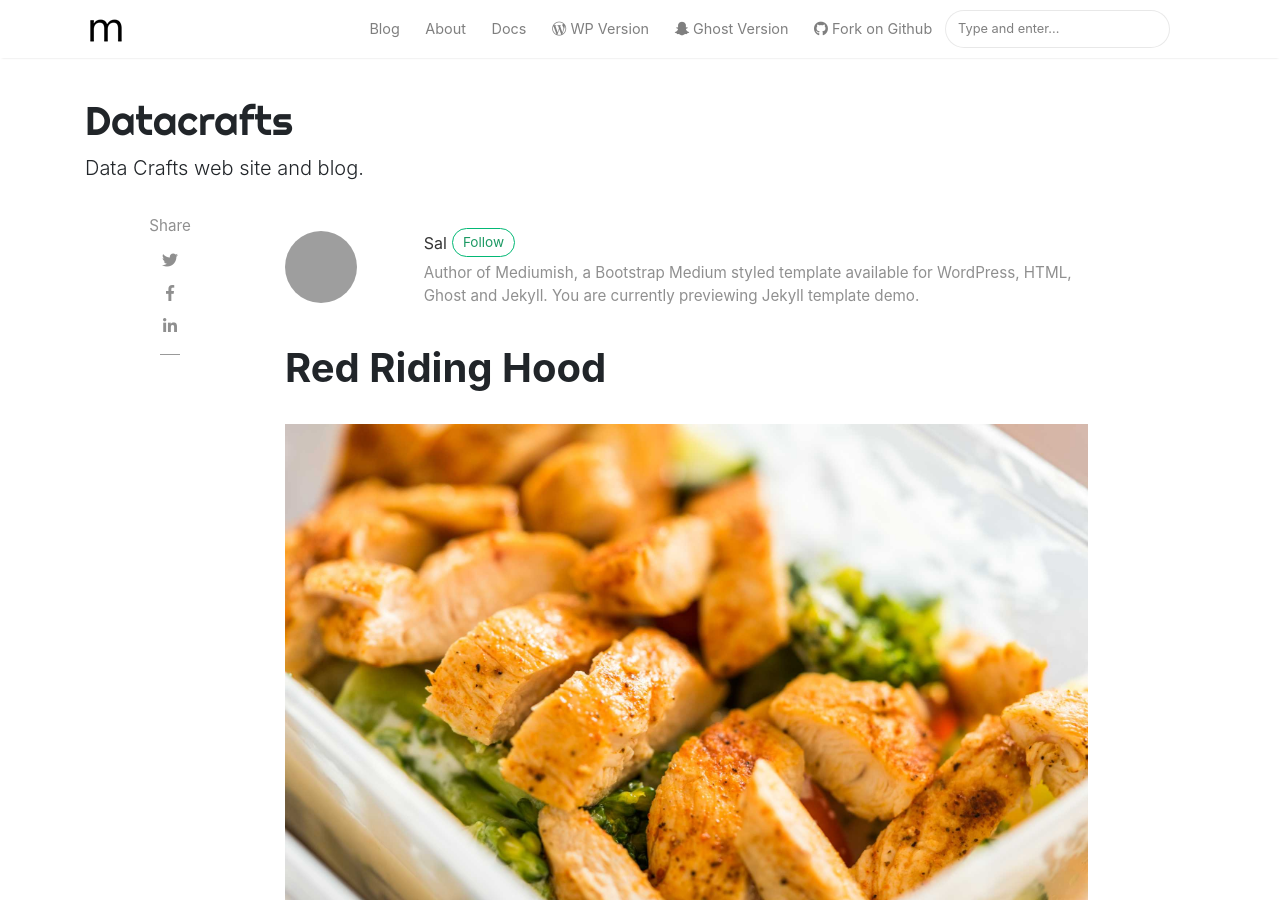
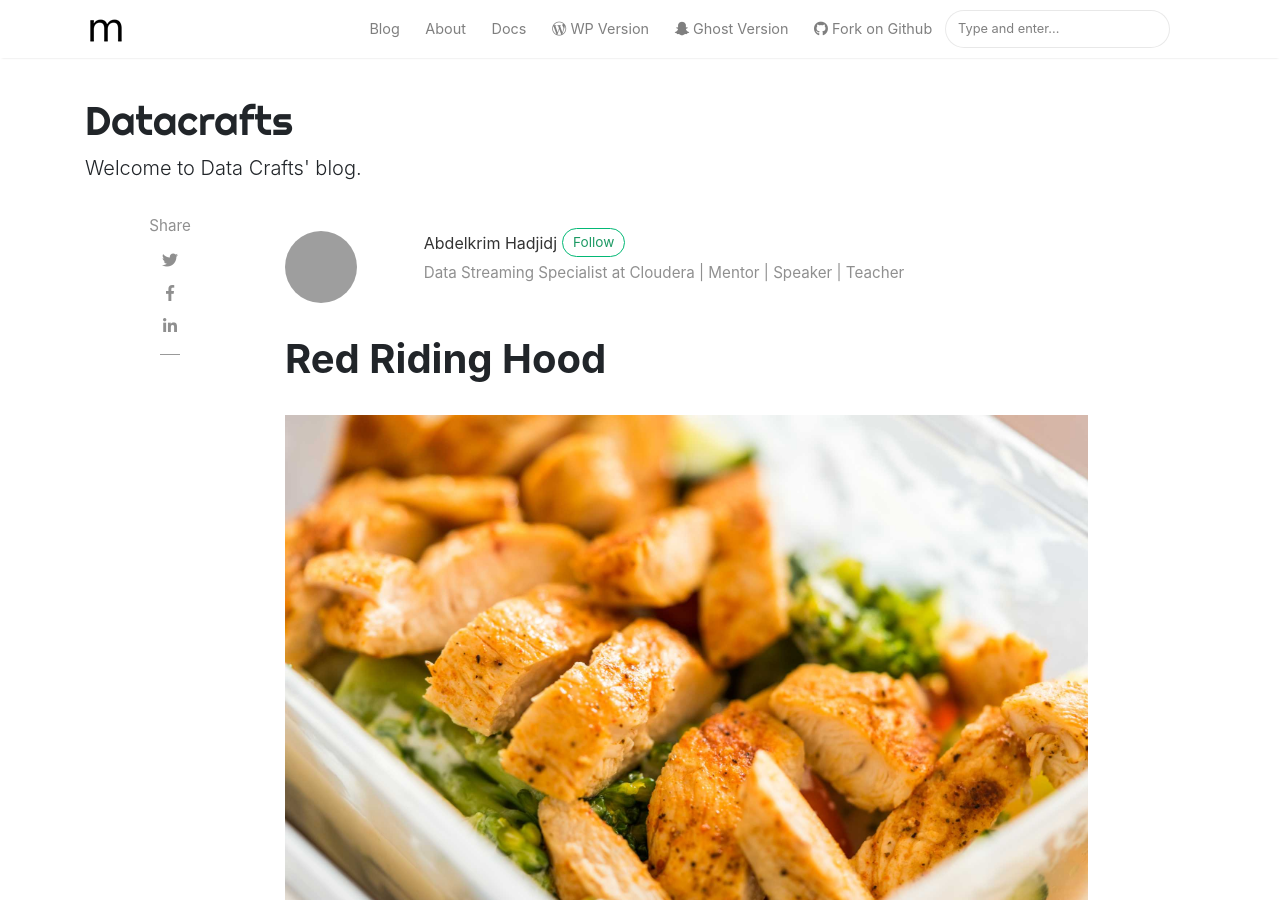
Before and after one commit to data-crafts/data-crafts.github.io, a Jekyll site: the page built from _posts/2018-01-12-red-riding.md, in a window 1280 px wide and 900 px high. Built offline with Jekyll 4.4.1, drawn with Linux system fonts in a browser that asks for light colours; nearby versions of some CDN libraries; comment, search, counter and statistics services are not loaded; grey boxes are pictures that could not be loaded.

Commit message:
Update _config.yml
Changed author details

```diff
--- a/_config.yml
+++ b/_config.yml
@@ -1,7 +1,7 @@
 # Site
 name: "Datacrafts"
 title: "Datacrafts"
-description: "Data Crafts web site and blog."
+description: "Welcome to Data Crafts' blog."
 logo: 'assets/images/logo.png'
 favicon: 'assets/images/logo.png'
 baseurl: ''
@@ -14,22 +14,13 @@ permalink: /:title/
 # Authors
 authors:
   sal:
-    name: Sal
-    display_name: Sal
-    gravatar: e56154546cf4be74e393c62d1ae9f9d4
-    email: wowthemesnet@gmail.com
-    web: https://www.wowthemes.net
-    twitter: https://twitter.com/wowthemesnet
-    description: "Author of Mediumish, a Bootstrap Medium styled template available for WordPress, HTML, Ghost and Jekyll. You are currently previewing Jekyll template demo."
-  john:
-    name: John
-    display_name: John
-    avatar: 'assets/images/avatar.png'
-    gravatar: b1cc14991db7a456fcd761680bbc8f81
-    email: wowthemesnet@gmail.com
-    web: https://www.wowthemes.net
-    twitter: https://twitter.com/wowthemesnet
-    description: "This is the author box. Write a short description of the author here. You are currently previewing Mediumish demo, a Jekyll template compatible with Github pages."
+    name: Abdelkrim Hadjidj
+    display_name: Abdelkrim Hadjidj
+    gravatar: 22d66e5933a43f7422aff47bd2ef84e2
+    email: abdelkrim.hadjidj@gmail.com
+    web: https://www.datacrafts.fr/
+    twitter: https://twitter.com/ahadjidj
+    description: "Data Streaming Specialist at Cloudera | Mentor | Speaker | Teacher "
 
 # Plugins
 plugins:
@@ -48,7 +39,7 @@ jekyll-archives:
     category: '/category/:name/'
 
 # Pagination
-paginate: 6
+paginate: 9
 paginate_path: /page:num/
 
 # Other
@@ -63,8 +54,8 @@ kramdown:
 
 # Adsense (change to "enabled" to activate, also your client id and ad slot. Create a new ad unit from your Adsense account to get the slot.)
 adsense: "disabled"
-adsense-data-ad-client: "ca-pub-3412143450191416"
-adsense-data-ad-slot: "1363087678"
+adsense-data-ad-client: "ca-pub"
+adsense-data-ad-slot: "13630"
 
 # Lazy Images ("enabled" or "disabled")
 lazyimages: "disabled"
```
